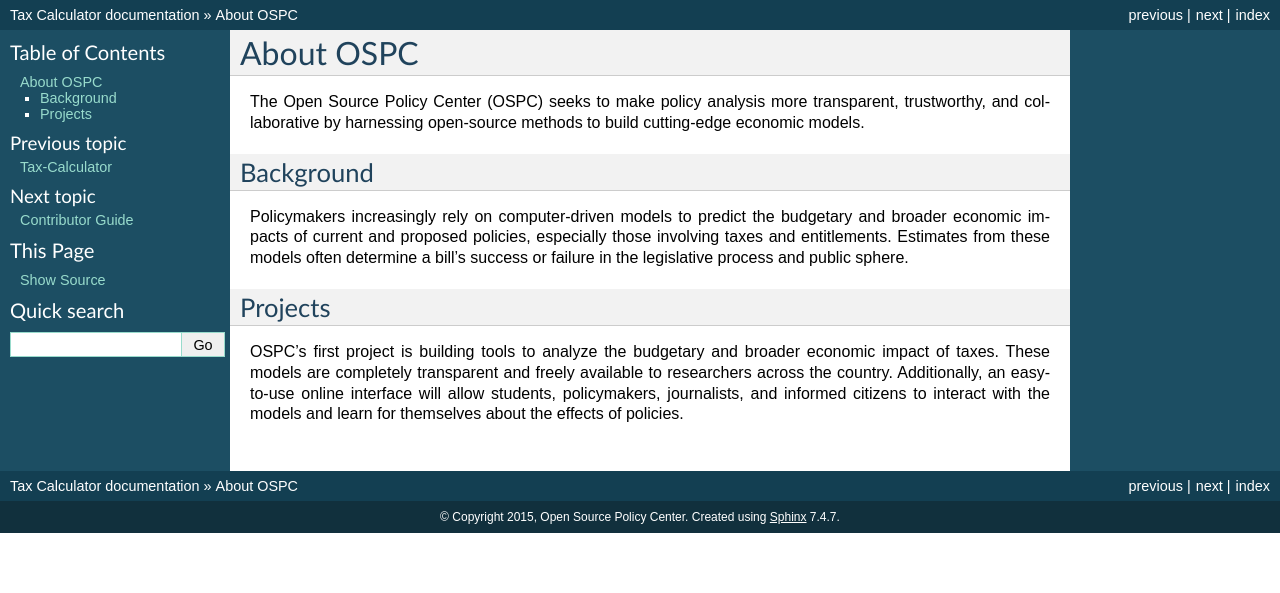
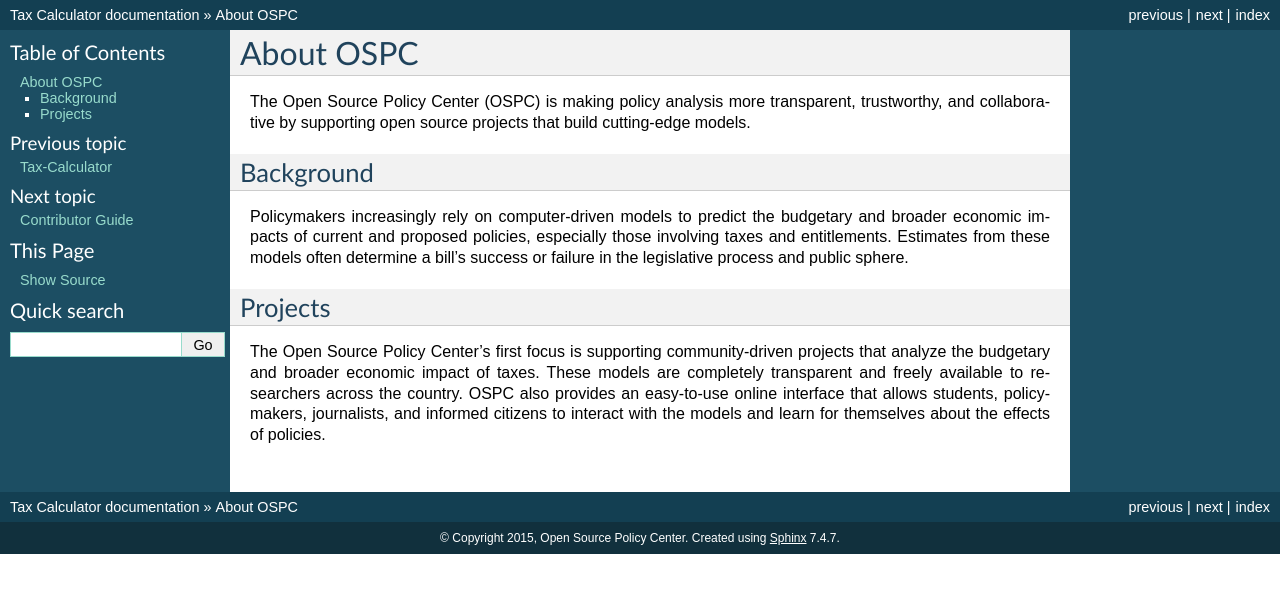
Before and after one commit to PSLmodels/Tax-Calculator, a Sphinx documentation site: the page built from docs/source/about_ospc.rst, in a window 1280 px wide. Shown: the top 593 px of the page. Built offline with Sphinx 7.4.7, drawn with Linux system fonts in a browser that asks for light colours; formulas are drawn with MathJax 3; the version number could not be read and is left out.

Commit message:
about_ospc

```diff
--- a/docs/source/about_ospc.rst
+++ b/docs/source/about_ospc.rst
@@ -1,9 +1,9 @@
 About OSPC
 ==========
 
-The Open Source Policy Center (OSPC) seeks to make policy analysis
-more transparent, trustworthy, and collaborative by harnessing
-open-source methods to build cutting-edge economic models.
+The Open Source Policy Center (OSPC) is making policy analysis
+more transparent, trustworthy, and collaborative by supporting
+open source projects that build cutting-edge models.
 
 Background
 ----------
@@ -17,10 +17,11 @@
 Projects
 --------
 
-OSPC's first project is building tools to analyze the budgetary and
+The Open Source Policy Center's first focus is supporting
+community-driven projects that analyze the budgetary and
 broader economic impact of taxes. These models are completely
 transparent and freely available to researchers across the
-country. Additionally, an easy-to-use online interface will allow
+country. OSPC also provides an easy-to-use online interface that allows
 students, policymakers, journalists, and informed citizens to interact
 with the models and learn for themselves about the effects of
 policies.
```
